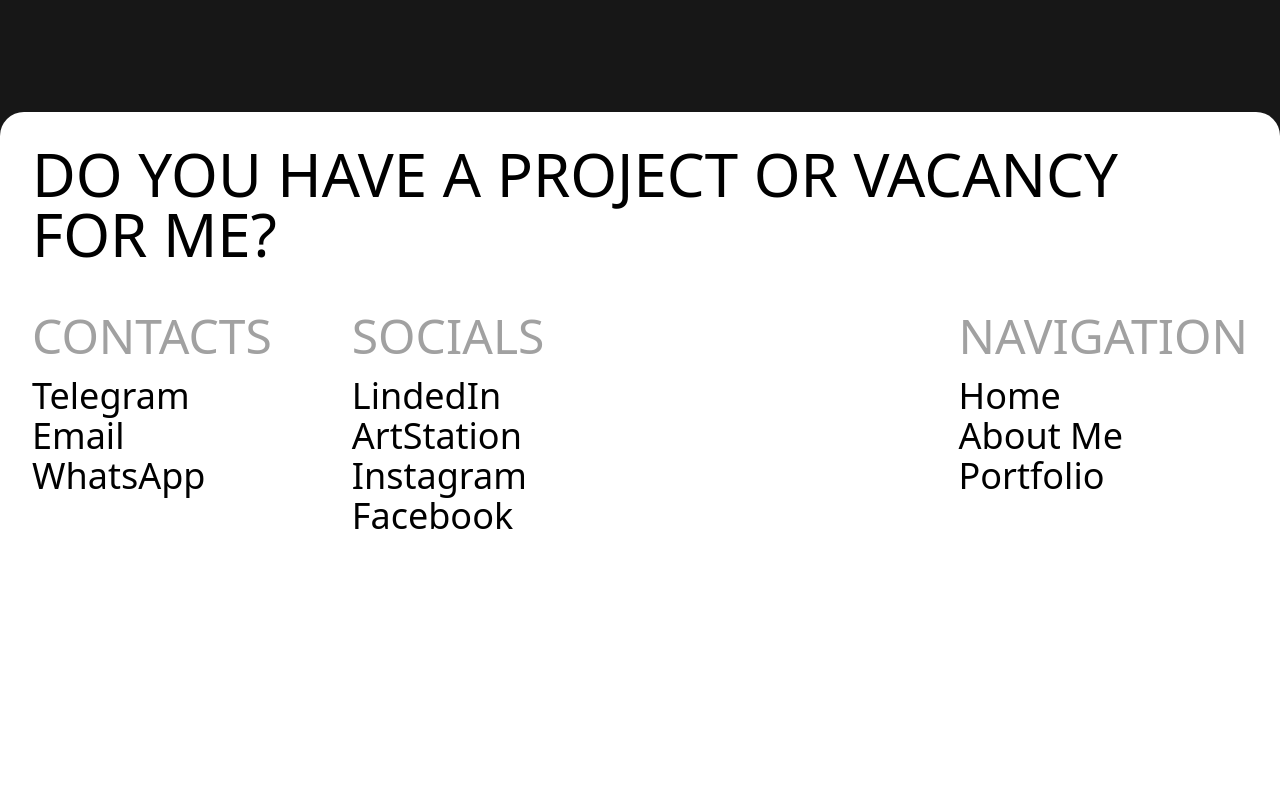
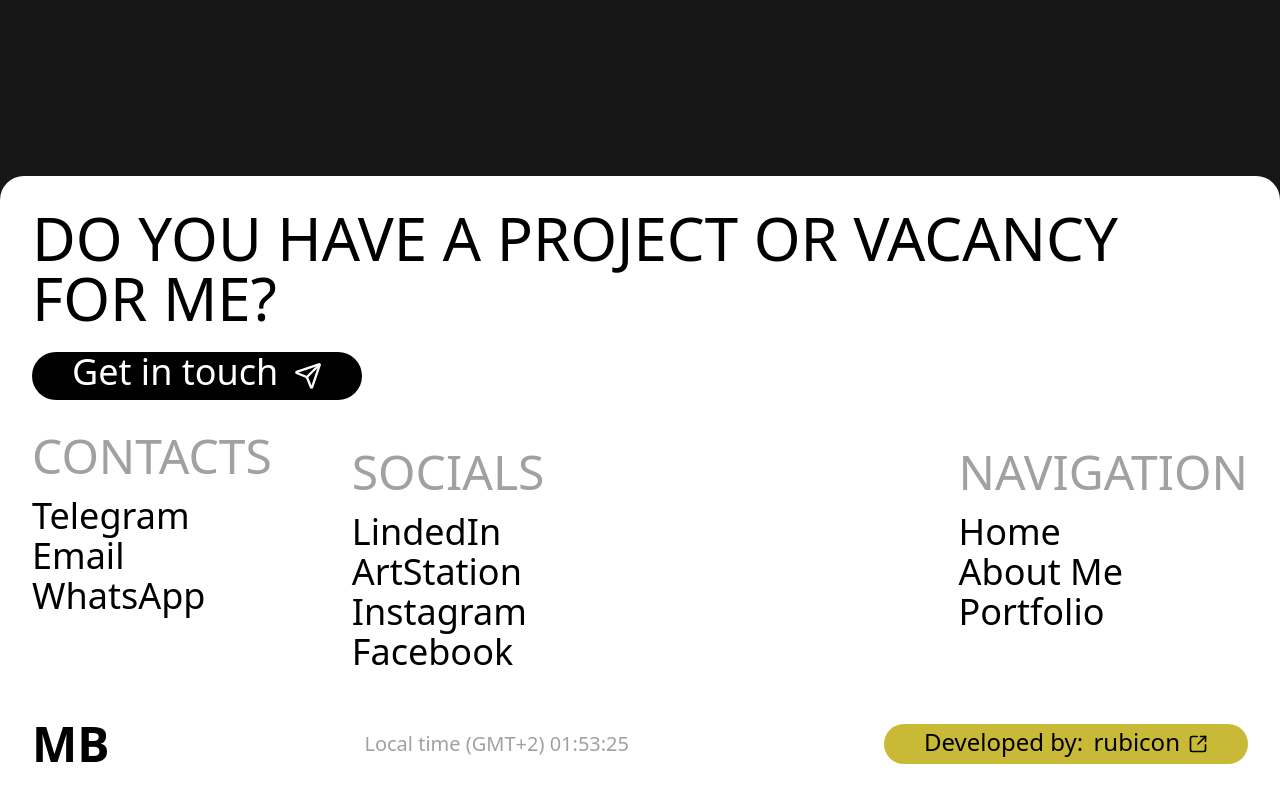
Before and after one commit to Rubicones/mb, a Next.js app: page /portfolio in a window 1280 px wide. Shown: the part 704-1504 px from the top of the page. Before the commit the page ends 1272 px from the top, so only its background shows below. Built offline with nearby package versions, Linux system fonts and the light colour scheme; no server answers.

Commit message:
footer fixes

```diff
--- a/src/app/globals.css
+++ b/src/app/globals.css
@@ -276,9 +276,9 @@ main > * {
 
     /* Card outline appears based on scroll progress */
     .skill-card {
-        outline-width: calc(var(--card-scroll-progress) * 2px);
+        outline-width: 2px;
         outline-style: solid;
-        outline-color: #C8B936;
+        outline-color: #262626;
     }
 
     .skill-icon-wrapper {
@@ -293,6 +293,10 @@ main > * {
     /* Grayscale reduces based on scroll progress (100% - progress%) */
     .skill-icon-wrapper .skill-icon-inner img {
         filter: grayscale(calc(100% - (var(--scroll-progress) * 100%)));
+    }
+
+    .skill-card {
+        outline-color: color-mix(in srgb, #262626 calc(100% - (var(--card-scroll-progress) * 100%)), #C8B936 calc(var(--card-scroll-progress) * 100%));
     }
 
     /* Tooltip hidden during scroll, only shows on tap */
--- a/src/app/portfolio/page.tsx
+++ b/src/app/portfolio/page.tsx
@@ -160,7 +160,7 @@ export default async function Portfolio() {
             <div className='w-screen h-full flex flex-col items-center bg-neutral-900'>
                 <Header />
                 <AnchorNavigation sections={anchorSections} />
-                <div className='w-full flex flex-col justify-center items-center bg-neutral-900 z-50'>
+                <div className='w-full flex flex-col justify-center items-center bg-neutral-900 z-50 mt-16'>
                     <main className='max-w-[1920px] w-full flex flex-col items-start px-4 md:px-6 pt-8 md:pt-12 pb-16 z-50 h-[calc(100dvh-64px)] bg-neutral-900 overflow-y-scroll no-scrollbar'>
                         <div className='mb-12 md:mb-16'>
                             <h1 className='text-5xl md:text-6xl lg:text-7xl xl:text-8xl font-bold text-white uppercase'>
--- a/src/components/Footer.tsx
+++ b/src/components/Footer.tsx
@@ -1,15 +1,49 @@
+"use client";
+
+import { SendIcon, SquareArrowOutUpRightIcon } from "lucide-react";
 import Link from "next/link";
+import { useState, useEffect } from "react";
 
 export default function Footer() {
+    const [time, setTime] = useState("");
+
+    useEffect(() => {
+        const updateTime = () => {
+            const gmt2Time = new Date().toLocaleTimeString("en-US", {
+                timeZone: "Europe/Helsinki", // GMT+2 timezone
+                hour: "2-digit",
+                minute: "2-digit",
+                second: "2-digit",
+                hour12: false,
+            });
+            setTime(gmt2Time);
+        };
+
+        updateTime();
+        const interval = setInterval(updateTime, 1000);
+        return () => clearInterval(interval);
+    }, []);
     return (
         <>
-            <footer className='bg-neutral-900 w-screen flex justify-center mt-20' id='footer'>
+            <footer
+                className='bg-neutral-900 w-screen flex justify-center mt-20'
+                id='footer'
+            >
                 <div className='relative w-full max-w-[1920px] rounded-t-3xl bg-white p-8 flex-col'>
                     <span className='text-4xl lg:text-5xl xl:text-6xl font-light text-black w-[70%]'>
                         DO YOU HAVE A PROJECT OR VACANCY FOR ME?
                     </span>
+                    <a
+                        href='https://t.me/mativich'
+                        className='mt-6 w-min  text-nowrap text-4xl px-10 py-1 rounded-full text-white bg-black font-light flex items-center justify-between gap-2 cursor-pointer'
+                    >
+                        <span className='-translate-y-1'>
+                            Get&nbsp;in&nbsp;touch
+                        </span>
+                        <SendIcon className='w-7 h-7 ml-2' />{" "}
+                    </a>
                     <div className='w-full flex justify-start  gap-4 md:gap-8 lg:gap-20 md:flex-row flex-col'>
-                        <div className='flex flex-col mt-12'>
+                        <div className='flex flex-col mt-8'>
                             <span className='text-4xl lg:text-5xl font-light text-neutral-400'>
                                 CONTACTS
                             </span>
@@ -83,8 +117,27 @@ export default function Footer() {
                             >
                                 Portfolio
                             </Link>
-
                         </div>
+                    </div>
+                    <div className='mt-12 flex md:flex-row flex-col gap-4 md:gap-0 md:items-center justify-start md:justify-between'>
+                        <span className='text-5xl text-black font-extrabold'>
+                            MB
+                        </span>
+                        <span className='text-xl text-neutral-400 font-light'>
+                            Local time (GMT+2) {time}
+                        </span>
+                        <a
+                            href='https://t.me/Rubicon1543'
+                            className='text-2xl text-nowrap px-10 py-1 rounded-full text-black bg-[#C8B936] font-light flex items-center justify-center cursor-pointer'
+                        >
+                            <span className='-translate-y-0.5'>
+                                Developed by:{" "}
+                                <span className='font-medium pl-1'>
+                                    rubicon
+                                </span>
+                            </span>
+                            <SquareArrowOutUpRightIcon className='w-5 h-5 ml-2' />
+                        </a>
                     </div>
                 </div>
             </footer>
--- a/src/components/HighlightsSection.tsx
+++ b/src/components/HighlightsSection.tsx
@@ -295,7 +295,7 @@ export default function HighlightsSection() {
     }
 
     return (
-        <div  className='relative w-full flex flex-col items-center justify-between md:px-6 bg-neutral-900 pt-10 pb-10'>
+        <div  className='relative w-full flex flex-col items-center justify-between md:px-6 bg-neutral-900 pt-10 pb-10' id='highlights'>
             <div className='relative w-full max-w-[1920px] flex flex-col items-center justify-between px-6 bg-neutral-900 gap-8'>
                 <div className='max-w-[1600px] w-full text-5xl md:text-8xl text-left font-light self-start text-white mb-8 mt-20'>
                     MY TOPS
--- a/src/components/SkillCard.tsx
+++ b/src/components/SkillCard.tsx
@@ -104,7 +104,7 @@ export default function SkillCard({
         <a
             href={"/portfolio#" + title}
             ref={skillsRef}
-            className={`skill-card bg-neutral-800 outline-0  hover:outline-2 outline-[#C8B936] grow relative w-full lg:w-auto  gap-6 md:mx-2 p-5 md:p-8 flex flex-col justify-start items-center rounded-4xl transition-all duration-300 group`}
+            className={`skill-card bg-neutral-800 outline-2 outline-neutral-800 hover:outline-[#C8B936] grow relative w-full lg:w-auto  gap-6 md:mx-2 p-5 md:p-8 flex flex-col justify-start items-center rounded-4xl transition-all duration-300 group`}
             style={{
                 // @ts-expect-error - CSS custom property
                 '--card-scroll-progress': scrollProgress
```
Also changed, not shown: src/components/Header.tsx (+34 -16 lines).
